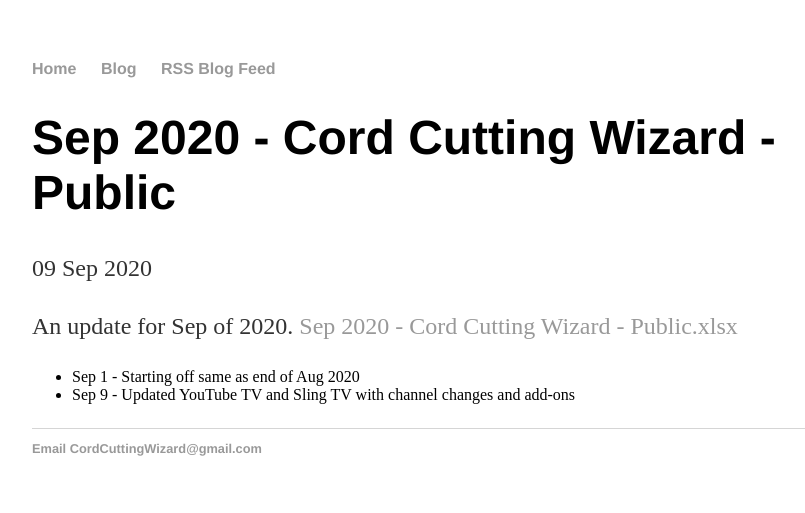
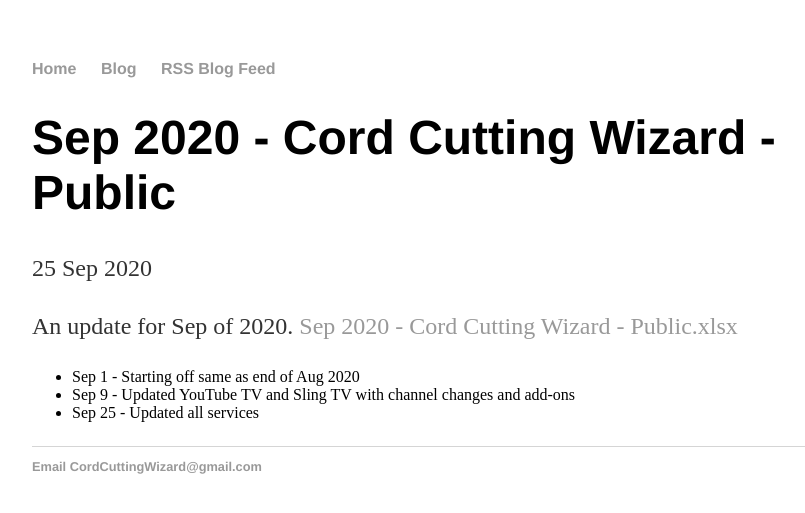
Before and after one commit to wjhladik/wjhladik.github.io, a Jekyll site: the page built from _posts/2020-09-25-Sep-2020-Cord-Cutting-Wizard-Public.md, in a window 1280 px wide. Shown: the top 513 px of the page, without its empty margins (160-965 px from the left). Built offline with Jekyll 4.4.1, drawn with Linux system fonts in a browser that asks for light colours.

Commit message:
Update and rename 2020-09-09-Sep-2020-Cord-Cutting-Wizard-Public.md to 2020-09-25-Sep-2020-Cord-Cutting-Wizard-Public.md

```diff
--- a/_posts/2020-09-09-Sep-2020-Cord-Cutting-Wizard-Public.md
+++ b/_posts/2020-09-25-Sep-2020-Cord-Cutting-Wizard-Public.md
@@ -1,10 +1,11 @@
 ---
 layout: post
 title: "Sep 2020 - Cord Cutting Wizard - Public"
-date: 2020-09-09
+date: 2020-09-25
 ---
 <p>An update for Sep of 2020. <a href="/Sep 2020 - Cord Cutting Wizard - Public.xlsx">Sep 2020 - Cord Cutting Wizard - Public.xlsx</a>
   <p>
     <ul>
       <li>Sep 1 - Starting off same as end of Aug 2020
       <li>Sep 9 - Updated YouTube TV and Sling TV with channel changes and add-ons
+      <li>Sep 25 - Updated all services
```
